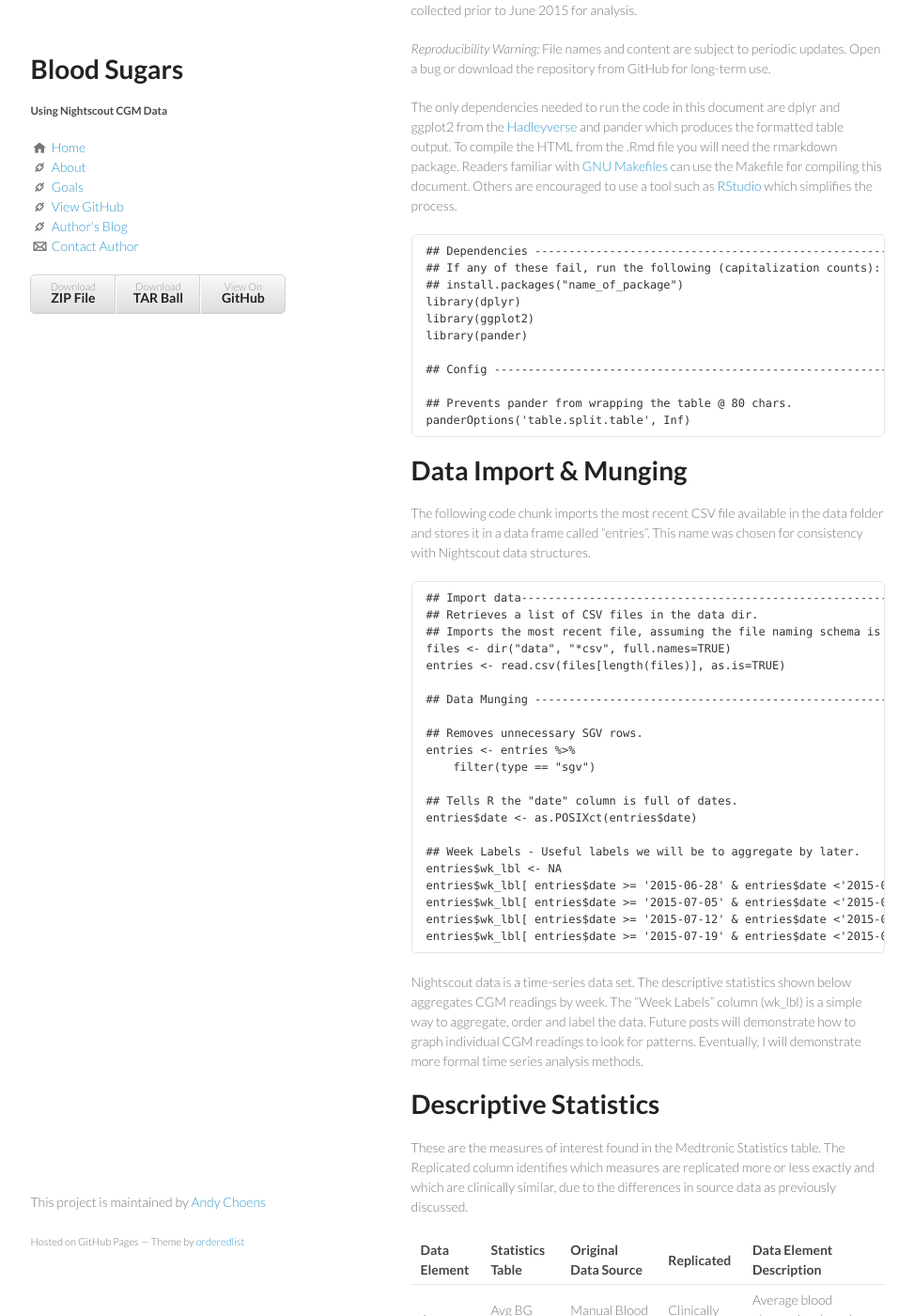
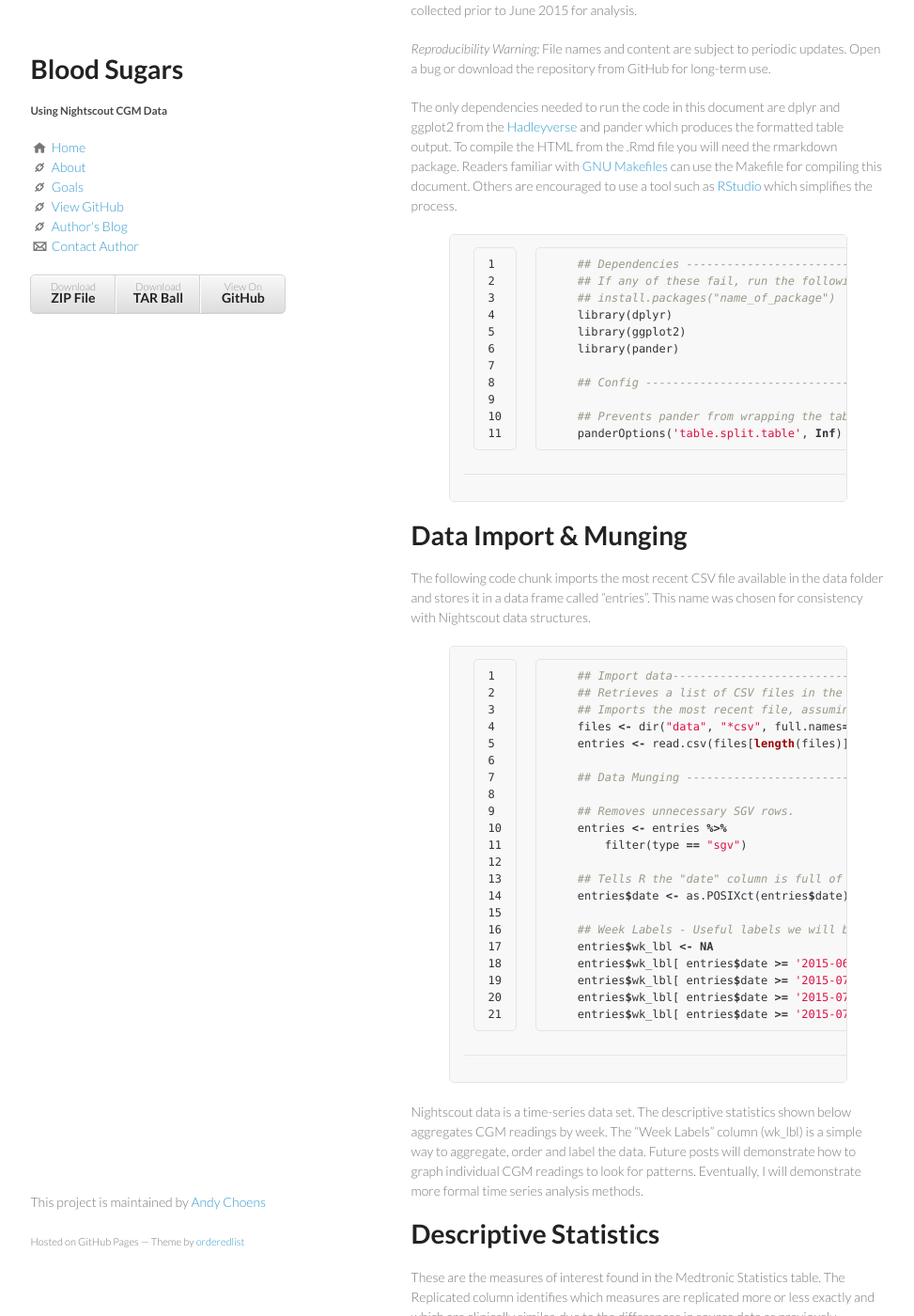
Before and after one commit to Choens/blood-sugars, a Jekyll site: the page built from _posts/2015-08-25-basic-cgm-statistics.md, in a window 1280 px wide and 1400 px high, scrolled down 1328 px. Shown: the whole window at 94% size, without its empty margins (142-1115 px from the left). Built offline with Jekyll 4.4.1, drawn with Linux system fonts in a browser that asks for light colours; comment, search, counter and statistics services are not loaded; some of the changed text lies outside the part shown.

Commit message:
Adds syntax highlighting stuff.

```diff
--- a/_posts/2015-08-25-basic-cgm-statistics.md
+++ b/_posts/2015-08-25-basic-cgm-statistics.md
@@ -89,6 +89,7 @@ can use the Makefile for compiling this document. Others are encouraged
 to use a tool such as [RStudio](https://www.rstudio.com/) which
 simplifies the process.
 
+{% highlight r linenos=table %}
     ## Dependencies ----------------------------------------------------------------
     ## If any of these fail, run the following (capitalization counts):
     ## install.packages("name_of_package")
@@ -100,6 +101,7 @@ simplifies the process.
 
     ## Prevents pander from wrapping the table @ 80 chars.
     panderOptions('table.split.table', Inf)
+{% endhighlight %}
 
 Data Import & Munging
 =====================
@@ -108,6 +110,7 @@ The following code chunk imports the most recent CSV file available in
 the data folder and stores it in a data frame called "entries". This
 name was chosen for consistency with Nightscout data structures.
 
+{% highlight r linenos=table %}
     ## Import data------------------------------------------------------------------
     ## Retrieves a list of CSV files in the data dir.
     ## Imports the most recent file, assuming the file naming schema is followed.
@@ -129,6 +132,7 @@ name was chosen for consistency with Nightscout data structures.
     entries$wk_lbl[ entries$date >= '2015-07-05' & entries$date <'2015-07-12' ] <- 'Week 2: July 05 - July 11'
     entries$wk_lbl[ entries$date >= '2015-07-12' & entries$date <'2015-07-19' ] <- 'Week 3: July 12 - July 18'
     entries$wk_lbl[ entries$date >= '2015-07-19' & entries$date <'2015-07-26' ] <- 'Week 4: July 19 - July 25'
+{% endhighlight %}
 
 Nightscout data is a time-series data set. The descriptive statistics
 shown below aggregates CGM readings by week. The "Week Labels" column
@@ -230,6 +234,7 @@ context. The following table includes four weekly sensor averages and we
 can see that Karen's weekly averages and standard deviations are fairly
 consistent week to week.
 
+{% highlight r linenos=table %}
     entries %>%
         filter( !is.na(wk_lbl) ) %>%
         group_by( "Date Range" = wk_lbl) %>%
@@ -237,6 +242,7 @@ consistent week to week.
                   "Std Deviation" = paste( round(sd(sgv, na.rm=TRUE),1),"mg/dL")
                   ) %>%
         pander()
+{% endhighlight %}
 
 <table>
 <colgroup>
@@ -275,17 +281,18 @@ consistent week to week.
 </tbody>
 </table>
 
-The blood glucose level for a non-diabetic is, on average, 100. Over the
-course of the day, a non-diabetic could be as high as 140 and as low as
-70, although such extremes values would be short-lived. This shows us
-that even with insulin treatment, Karen's averages are higher than a
-non-diabetic. The weekly averages shown above are a little higher than
-the report from February, but well within the range we would expect to
-see based on the variance seen across weeks. The high standard deviation
-demonstrates that Karen experiences a wide range of blood glucose
-levels. Although she does not meet the definition of a "brittle
-diabetic", her blood glucose levels do swing dramatically as a result of
-her [gastroparesis](https://en.wikipedia.org/wiki/Gastroparesis), a
+The blood glucose level for a non-diabetic is, on average, 100. Over
+the course of the day, a non-diabetic could be as high as 140 and as
+low as 70, although such extremes values would be short-lived. This
+shows us that even with insulin treatment, Karen's averages are higher
+than a non-diabetic. The weekly averages shown above are a little
+higher than the report from February, but well within the range we
+would expect to see based on the variance seen across weeks. The high
+standard deviation demonstrates that Karen experiences a wide range of
+blood glucose levels. Although she does not meet the definition of a
+"brittle diabetic", her blood glucose levels do swing dramatically as
+a result of her
+[gastroparesis](https://en.wikipedia.org/wiki/Gastroparesis), a
 complication of diabetes.
 
 Number of Sensor Readings
@@ -316,11 +323,13 @@ readings falls unexpectedly, such as the week starting on July 19, it
 may indicate a problem with the CGM or how consistently Karen is using
 her CGM.
 
+{% highlight r linenos=table %}
     entries %>%
         filter( !is.na(wk_lbl) ) %>%
         group_by( "Date Range" = wk_lbl) %>%
         summarize("N Entries" = format( n(), big.mark="," ) ) %>%
         pander()
+{% endhighlight %}
 
 <table>
 <colgroup>
@@ -376,6 +385,7 @@ shows the percentage of CGM readings that are in the target range, above
 it and below it. A high proportion of readings in the 70 - 140 mg/dL
 range is the desired outcome.
 
+{% highlight r linenos=table %}
     entries %>%
         filter( !is.na(wk_lbl) ) %>%
         group_by( "Date Range" = wk_lbl) %>%
@@ -391,6 +401,7 @@ range is the desired outcome.
                                                    "%",sep="")
                   ) %>%
         pander()
+{% endhighlight %}
 
 <table>
 <colgroup>
@@ -458,6 +469,7 @@ as possible to fall in this range. The last column is the mean sensor
 value for readings in the target group. An average close to 100 mg/dL is
 good.
 
+{% highlight r linenos=table %}
     entries %>%
         filter( !is.na(wk_lbl) ) %>%
         group_by( "Date Range" = wk_lbl) %>%
@@ -472,6 +484,7 @@ good.
                                    )
                   ) %>%
         pander()
+{% endhighlight %}
 
 <table>
 <colgroup>
@@ -547,6 +560,7 @@ ketoacidosis, coma and death. A hyperglycemic average close to 140 is
 better than a higher average. Reducing the number of readings about 140
 is ALWAYS a good thing.
 
+{% highlight r linenos=table %}
     entries %>%
         filter( !is.na(wk_lbl) ) %>%
         group_by( "Date Range" = wk_lbl) %>%
@@ -558,6 +572,7 @@ is ALWAYS a good thing.
                   "CGM AVG" = paste( format(round(mean( ifelse(sgv > 140, sgv, NA), na.rm=TRUE),2),nsmall=2), " mg/dL")
                   ) %>%
         pander()
+{% endhighlight %}
 
 <table>
 <colgroup>
@@ -628,6 +643,7 @@ Thankfully, the latter is rare. The last column is the mean CGM value
 for readings below the target range. A hypoglycemic average close to 70
 is better than a lower average.
 
+{% highlight r linenos=table %}
     entries %>%
         filter( !is.na(wk_lbl) ) %>%
         group_by( "Date Range" = wk_lbl) %>%
@@ -644,6 +660,7 @@ is better than a lower average.
                                   )
                   ) %>%
         pander()
+{% endhighlight %}
 
 <table>
 <colgroup>
```
